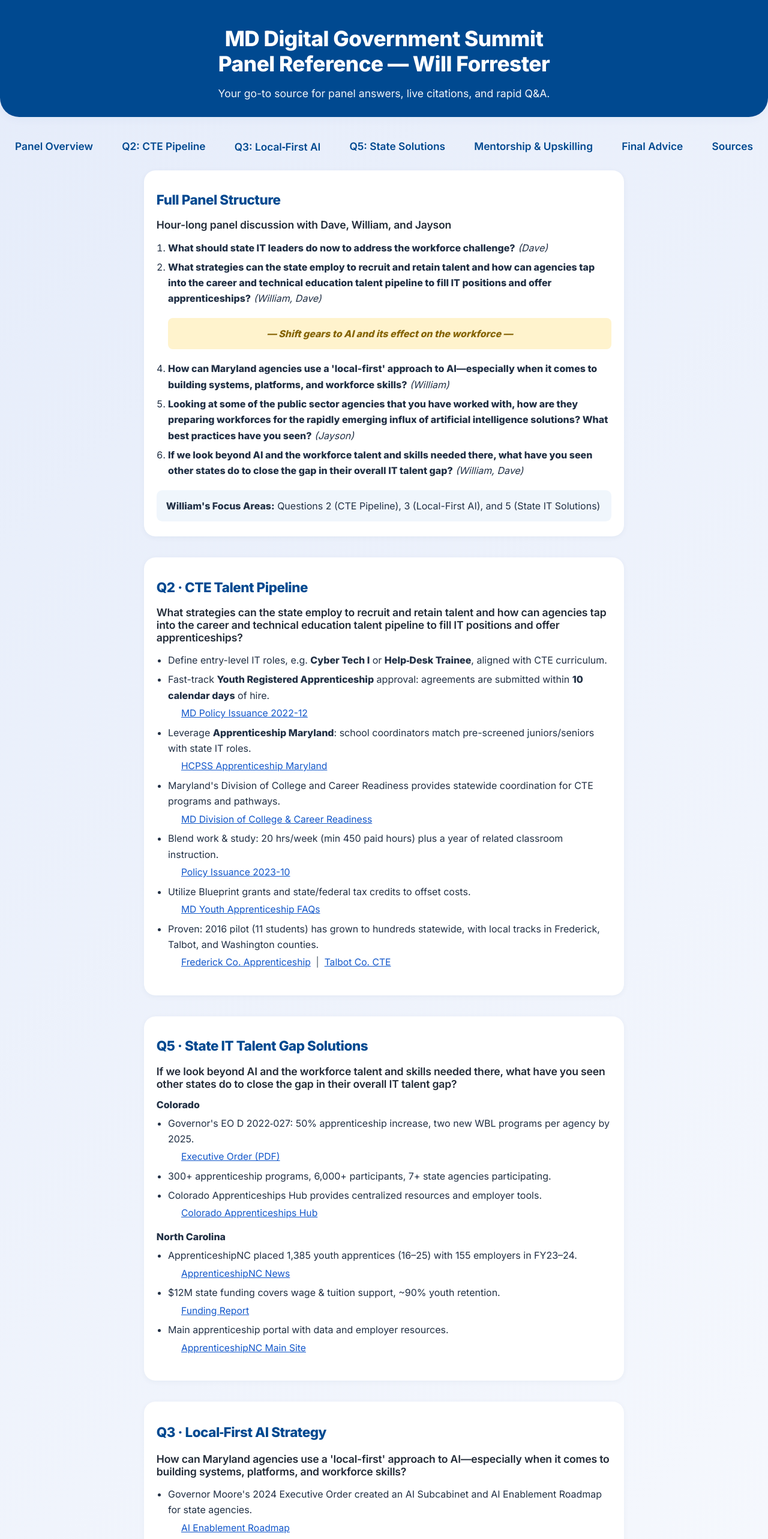
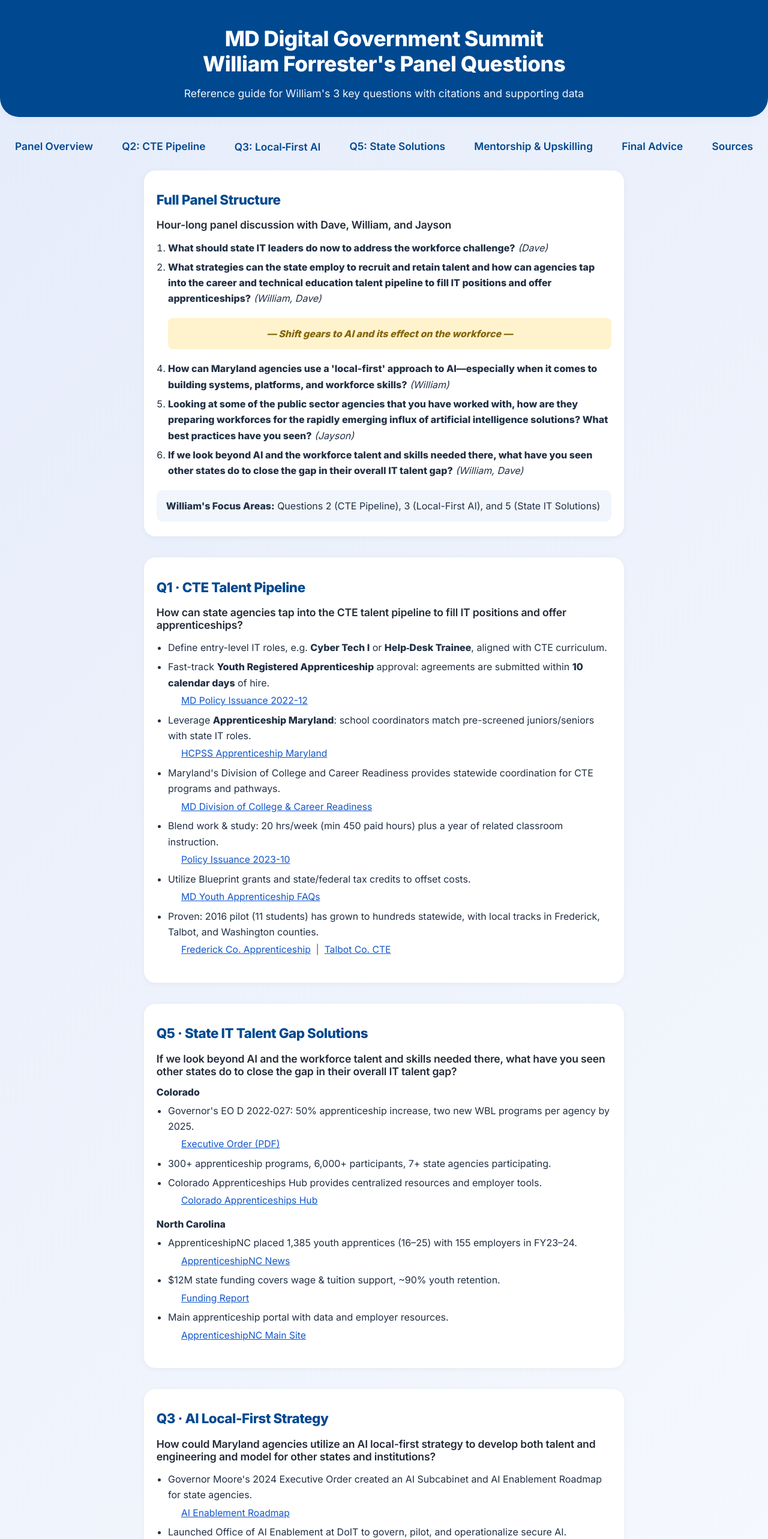
Before and after one commit to w4ester/govt, a plain HTML site: page index.html in a window 1280 px wide. Shown: the top 2565 px of the page at 60% size. Drawn offline with Linux system fonts and the light colour scheme.

Commit message:
Update index.html

```diff
--- a/index.html
+++ b/index.html
@@ -139,8 +139,8 @@
 </head>
 <body>
   <div class="hero">
-    <h1>MD Digital Government Summit<br>Panel Reference — Will Forrester</h1>
-    <p>Your go-to source for panel answers, live citations, and rapid Q&A.</p>
+    <h1>MD Digital Government Summit<br>William Forrester's Panel Questions</h1>
+    <p>Reference guide for William's 3 key questions with citations and supporting data</p>
   </div>
   <nav class="toc">
     <a href="#panel-overview">Panel Overview</a>
@@ -173,9 +173,9 @@
       </div>
     </section>
     <section class="card" id="q5">
-      <h2>Q2 · CTE Talent Pipeline</h2>
+      <h2>Q1 · CTE Talent Pipeline</h2>
       <div class="question">
-        What strategies can the state employ to recruit and retain talent and how can agencies tap into the career and technical education talent pipeline to fill IT positions and offer apprenticeships?
+        How can state agencies tap into the CTE talent pipeline to fill IT positions and offer apprenticeships?
       </div>
       <ul>
         <li>Define entry-level IT roles, e.g. <strong>Cyber Tech I</strong> or <strong>Help‑Desk Trainee</strong>, aligned with CTE curriculum.</li>
@@ -233,9 +233,9 @@
     </section>
 
     <section class="card" id="q3">
-      <h2>Q3 · Local‑First AI Strategy</h2>
+      <h2>Q3 · AI Local-First Strategy</h2>
       <div class="question">
-        How can Maryland agencies use a 'local-first' approach to AI—especially when it comes to building systems, platforms, and workforce skills?
+        How could Maryland agencies utilize an AI local-first strategy to develop both talent and engineering and model for other states and institutions?
       </div>
       <ul>
         <li>Governor Moore's 2024 Executive Order created an AI Subcabinet and AI Enablement Roadmap for state agencies.
@@ -289,7 +289,7 @@
 
     <section class="card sources" id="sources">
       <h2>All Sources (by question)</h2>
-      <div><b>Q2 – Maryland CTE/Apprenticeship:</b>
+      <div><b>Q1 – Maryland CTE/Apprenticeship:</b>
         <ul>
           <li><a href="https://www.labor.maryland.gov/employment/mpi/mpi12-22.pdf" target="_blank">Policy Issuance 2022-12 (Youth-RA)</a></li>
           <li><a href="https://www.hcpss.org/academy/apprenticeship/" target="_blank">HCPSS Apprenticeship Maryland</a></li>
@@ -301,7 +301,7 @@
           <li><a href="https://www.labor.maryland.gov/employment/appr/" target="_blank">Apprenticeship Maryland Main</a></li>
         </ul>
       </div>
-      <div><b>Q5 – State IT Talent Solutions:</b>
+      <div><b>Q2 – Other States' Programs:</b>
         <ul>
           <li><a href="https://spl.cde.state.co.us/artemis/go4312internet/go43122022027internet.pdf" target="_blank">Colorado Executive Order (PDF)</a></li>
           <li><a href="https://cdle.colorado.gov/employers/apprenticeships" target="_blank">Colorado Apprenticeships Hub</a></li>
@@ -310,7 +310,7 @@
           <li><a href="https://www.apprenticeshipnc.com/news" target="_blank">NC Apprenticeship Data & Reports</a></li>
         </ul>
       </div>
-      <div><b>Q3 – Local-First AI (MD):</b>
+      <div><b>Q3 – AI Local-First Strategy:</b>
         <ul>
           <li><a href="https://doit.maryland.gov/About-DoIT/Offices/Documents/2025%20Maryland%20AI%20Enablement%20Strategy%20and%20AI%20Study%20Roadmap.pdf" target="_blank">MD AI Roadmap</a></li>
           <li><a href="https://www.govtech.com/artificial-intelligence/maryland-submits-ai-strategy-guide-to-general-assembly" target="_blank">GovTech Story</a></li>
```
